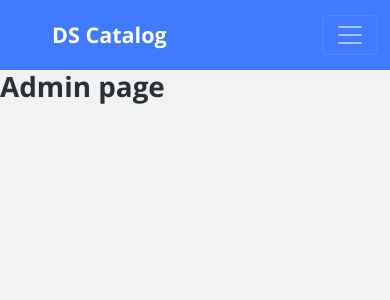
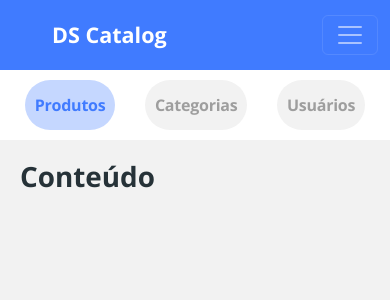
Before and after one commit to zedaoxd/dscatalog, a React (Create React App) app in the folder frontend/: page /admin in a window 390 px wide. Shown: the top 300 px of the page. Built offline with nearby package versions, Linux system fonts and the light colour scheme.

Commit message:
Admin Navbar layout mobile

```diff
--- /dev/null
+++ b/frontend/src/pages/Admin/Navbar/index.tsx
@@ -0,0 +1,27 @@
+import './styles.css';
+
+const Navbar = () => {
+    return (
+        <nav className="admin-nav-container">
+            <ul>
+                <li>
+                    <a href="link" className="admin-nav-item active">
+                        <p>Produtos</p>
+                    </a>
+                </li>
+                <li>
+                    <a href="link" className="admin-nav-item">
+                        <p>Categorias</p>
+                    </a>
+                </li>
+                <li>
+                    <a href="link" className="admin-nav-item">
+                        <p>Usuários</p>
+                    </a>
+                </li>
+            </ul>
+        </nav>
+    )
+}
+
+export default Navbar;
--- /dev/null
+++ b/frontend/src/pages/Admin/Navbar/styles.css
@@ -0,0 +1,35 @@
+ul {
+    display: flex;
+    justify-content: space-around;
+    list-style-type: none;
+    margin: 0;
+    padding: 0;
+}
+
+.admin-nav-container {
+    padding: 10px;
+    background-color: #FFF;
+}
+
+.admin-nav-item {
+    display: flex;
+    align-items: center;
+    justify-content: center;
+    height: 50px;
+    background-color: #f2f2f2;
+    border-radius: 100px;
+    padding: 0 10px;
+    font-size: 16px;
+    font-weight: bold;
+    letter-spacing: -0.015em;
+    color: #9e9e9e;
+}
+
+.admin-nav-item.active {
+    background-color: rgba(64, 123, 255, 0.3);
+    color: #407BFF;
+}
+
+.admin-nav-item p {
+    margin: 0;
+}
--- a/frontend/src/pages/Admin/index.tsx
+++ b/frontend/src/pages/Admin/index.tsx
@@ -1,5 +1,15 @@
+import Navbar from "./Navbar";
+import './styles.css';
+
 const Admin = () => {
-  return <h1>Admin page</h1>;
+  return (
+    <div className="admin-container">
+      <Navbar />
+      <div className="admin-content">
+        <h1>Conteúdo</h1>
+      </div>
+    </div>
+  );
 };
 
 export default Admin;
--- /dev/null
+++ b/frontend/src/pages/Admin/styles.css
@@ -0,0 +1,18 @@
+.admin-container {
+    display: flex;
+    flex-direction: column;
+}
+
+.admin-content {
+    padding: 20px;
+}
+
+@media (min-width: 1200px) {
+    .admin-container {
+        flex-direction: row;
+    }
+
+    .admin-content {
+        flex: 1;
+    }
+}
```
